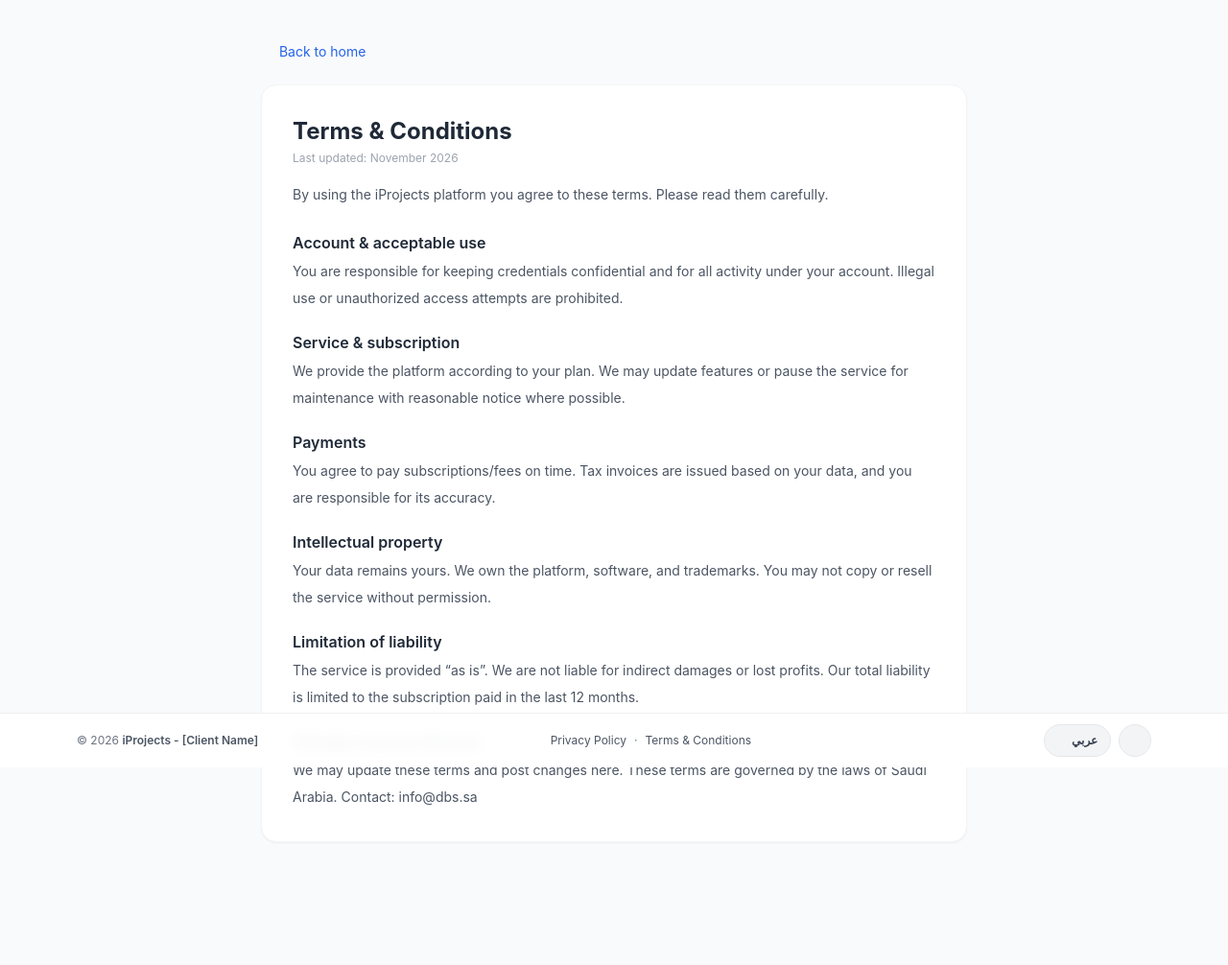
After one commit to QuickAirMenu/projects, a Laravel app: page /terms in a window 1280 px wide. The commit adds this page. Shown: the whole page at 96% size. Run offline with Laravel 12, Linux system fonts and the light colour scheme; data comes from the database, SQL or seed files in the repository; style sheets or scripts are compiled from the project's sources; parts of the project's set-up code (start-up, migrations or seed data) failed here and were passed over; some libraries are stand-ins or nearby versions; some web fonts are replaced.

Commit message:
feat(legal): footer on auth pages (language/theme) + privacy and terms pages

```diff
--- a/app/Http/Middleware/CheckSetup.php
+++ b/app/Http/Middleware/CheckSetup.php
@@ -11,7 +11,7 @@ class CheckSetup
     public function handle(Request $request, Closure $next)
     {
         // Allow these routes without setup check
-        $allowed = ['setup/*', 'health', 'backup-trigger*', 'login', 'logout', 'csp-report'];
+        $allowed = ['setup/*', 'health', 'backup-trigger*', 'login', 'logout', 'csp-report', 'privacy', 'terms'];
         foreach ($allowed as $pattern) {
             if ($request->is($pattern)) {
                 return $next($request);
--- /dev/null
+++ b/resources/lang/en/legal.php
@@ -0,0 +1,31 @@
+<?php
+
+return [
+    'legal_links' => 'Legal links',
+    'back_home' => 'Back to home',
+    'updated' => 'Last updated: November 2026',
+    'privacy' => [
+        'title' => 'Privacy Policy',
+        'intro' => 'We respect your privacy and protect your data. This policy explains what we collect, how we use it, and how we safeguard it.',
+        'sections' => [
+            ['heading' => 'Data we collect', 'body' => 'Account data (name, email, phone), the business data you enter (clients, projects, invoices, payments), and basic technical data (sign-in logs, IP address, browser type) for security and support.'],
+            ['heading' => 'How we use data', 'body' => 'To operate the service, issue invoices, manage projects, communicate with you, provide support, and improve the platform. We never sell your data or share it for marketing.'],
+            ['heading' => 'Sharing', 'body' => 'We share data only with essential service providers (hosting, email) and where required by law. All providers are bound by confidentiality.'],
+            ['heading' => 'Retention & security', 'body' => 'We retain data while you use the system and afterwards as required by regulations. We use transport encryption, least-privilege access, and encrypted backups.'],
+            ['heading' => 'Cookies', 'body' => 'We use necessary cookies for login, language and theme preferences. You can control cookies in your browser, but disabling them may affect functionality.'],
+            ['heading' => 'Your rights', 'body' => 'You may request access, correction, or deletion of your data (subject to legal obligations). Contact: :email'],
+        ],
+    ],
+    'terms' => [
+        'title' => 'Terms & Conditions',
+        'intro' => 'By using the iProjects platform you agree to these terms. Please read them carefully.',
+        'sections' => [
+            ['heading' => 'Account & acceptable use', 'body' => 'You are responsible for keeping credentials confidential and for all activity under your account. Illegal use or unauthorized access attempts are prohibited.'],
+            ['heading' => 'Service & subscription', 'body' => 'We provide the platform according to your plan. We may update features or pause the service for maintenance with reasonable notice where possible.'],
+            ['heading' => 'Payments', 'body' => 'You agree to pay subscriptions/fees on time. Tax invoices are issued based on your data, and you are responsible for its accuracy.'],
+            ['heading' => 'Intellectual property', 'body' => 'Your data remains yours. We own the platform, software, and trademarks. You may not copy or resell the service without permission.'],
+            ['heading' => 'Limitation of liability', 'body' => 'The service is provided “as is”. We are not liable for indirect damages or lost profits. Our total liability is limited to the subscription paid in the last 12 months.'],
+            ['heading' => 'Changes & governing law', 'body' => 'We may update these terms and post changes here. These terms are governed by the laws of Saudi Arabia. Contact: :email'],
+        ],
+    ],
+];
--- /dev/null
+++ b/resources/views/legal/doc.blade.php
@@ -0,0 +1,39 @@
+@php
+    $doc = __('legal.'.$docKey);
+    $companyEmail = \App\Models\Setting::query()->where('key', 'company_email')->value('value') ?: 'support@i-projects.net';
+@endphp
+<!DOCTYPE html>
+<html lang="{{ app()->getLocale() }}" dir="{{ is_rtl() ? 'rtl' : 'ltr' }}">
+<head>
+    <meta charset="utf-8">
+    <meta name="viewport" content="width=device-width, initial-scale=1">
+    <meta name="theme-color" content="#4F46E5">
+    <link rel="icon" type="image/png" sizes="32x32" href="{{ asset('icons/ip-32.png') }}">
+    <title>{{ $doc['title'] }} — {{ config('app.name') }}</title>
+    @vite(['resources/css/app.css'])
+    @include('partials.theme-head')
+</head>
+<body class="bg-gray-50">
+    <div class="mx-auto max-w-3xl px-4 py-10">
+        <a href="{{ url('/') }}" class="inline-flex items-center gap-2 text-sm text-blue-600 hover:underline">
+            <i class="fas fa-arrow-{{ is_rtl() ? 'right' : 'left' }}"></i>{{ __('legal.back_home') }}
+        </a>
+
+        <div class="mt-6 rounded-2xl border border-gray-100 bg-white p-6 sm:p-8 shadow-sm">
+            <h1 class="text-2xl font-bold text-gray-800">{{ $doc['title'] }}</h1>
+            <p class="mt-1 text-xs text-gray-400">{{ __('legal.updated') }}</p>
+            <p class="mt-4 text-sm leading-7 text-gray-600">{{ $doc['intro'] }}</p>
+
+            <div class="mt-6 space-y-5">
+                @foreach($doc['sections'] as $section)
+                <section>
+                    <h2 class="text-base font-semibold text-gray-800">{{ $section['heading'] }}</h2>
+                    <p class="mt-1 text-sm leading-7 text-gray-600">{{ str_replace(':email', $companyEmail, $section['body']) }}</p>
+                </section>
+                @endforeach
+            </div>
+        </div>
+    </div>
+    @include('partials.theme-toggle')
+</body>
+</html>
--- /dev/null
+++ b/resources/views/legal/privacy.blade.php
@@ -0,0 +1 @@
+@include('legal.doc', ['docKey' => 'privacy'])
--- /dev/null
+++ b/resources/views/legal/terms.blade.php
@@ -0,0 +1 @@
+@include('legal.doc', ['docKey' => 'terms'])
--- a/resources/views/partials/theme-toggle.blade.php
+++ b/resources/views/partials/theme-toggle.blade.php
@@ -1,4 +1,14 @@
-<div class="auth-controls">
+<footer class="auth-footer">
+    <div class="auth-footer-inner">
+        <span class="auth-footer-copy">
+            &copy; {{ date('Y') }} <a href="{{ url('/') }}">{{ config('app.name') }}</a>
+        </span>
+        <nav class="auth-footer-links" aria-label="{{ __('legal.legal_links') }}">
+            <a href="{{ route('privacy') }}">{{ __('legal.privacy.title') }}</a>
+            <span aria-hidden="true">·</span>
+            <a href="{{ route('terms') }}">{{ __('legal.terms.title') }}</a>
+        </nav>
+        <div class="auth-footer-actions">
             <a href="{{ route('lang.switch', app()->getLocale() === 'ar' ? 'en' : 'ar') }}"
                class="auth-ctrl"
                title="{{ app()->getLocale() === 'ar' ? 'English' : 'العربية' }}"
@@ -11,25 +21,45 @@
                 <i class="fas fa-moon"></i>
             </button>
         </div>
+    </div>
+</footer>
 
 <style>
-    .auth-controls {
-        position: fixed; top: 1rem; inset-inline-end: 1rem; z-index: 50;
-        display: flex; align-items: center; gap: .5rem;
+    body { padding-bottom: 5.5rem; }
+    .auth-footer {
+        position: fixed; inset-inline: 0; bottom: 0; z-index: 50;
+        background: rgba(255,255,255,.92); border-top: 1px solid rgba(0,0,0,.06);
+        backdrop-filter: blur(8px); -webkit-backdrop-filter: blur(8px);
     }
+    .auth-footer-inner {
+        max-width: 72rem; margin: 0 auto; padding: .7rem 1rem;
+        display: flex; flex-wrap: wrap; align-items: center; justify-content: space-between; gap: .6rem;
+        font-size: 12px; color: #6b7280;
+    }
+    .auth-footer-copy a { color: #4b5563; font-weight: 600; text-decoration: none; }
+    .auth-footer-links { display: flex; align-items: center; gap: .5rem; }
+    .auth-footer-links a { color: #4b5563; text-decoration: none; }
+    .auth-footer-links a:hover { color: #2563eb; text-decoration: underline; }
+    .auth-footer-actions { display: flex; align-items: center; gap: .5rem; }
     .auth-ctrl {
         display: inline-flex; align-items: center; justify-content: center; gap: .4rem;
-        height: 38px; padding: 0 .9rem; border-radius: 999px; cursor: pointer;
-        background: rgba(255,255,255,.94); color: #374151; font-size: 13px; font-weight: 600;
-        border: 1px solid rgba(255,255,255,.7); box-shadow: 0 4px 14px rgba(0,0,0,.12);
-        text-decoration: none; transition: background .15s ease, transform .15s ease;
+        height: 34px; padding: 0 .8rem; border-radius: 999px; cursor: pointer;
+        background: #f3f4f6; color: #374151; font-size: 12px; font-weight: 600;
+        border: 1px solid #e5e7eb; text-decoration: none;
     }
-    .auth-ctrl:hover { background: #fff; }
-    .auth-ctrl-icon { width: 38px; padding: 0; }
-    html.dark .auth-ctrl {
-        background: rgba(26,37,55,.94); color: #e2e8f0; border-color: #33465e;
+    .auth-ctrl:hover { background: #e5e7eb; }
+    .auth-ctrl-icon { width: 34px; padding: 0; }
+    html.dark body { background-color: #0f172a; }
+    html.dark .auth-footer { background: rgba(17,24,39,.94); border-top-color: #26364c; }
+    html.dark .auth-footer-inner { color: #94a3b8; }
+    html.dark .auth-footer-copy a,
+    html.dark .auth-footer-links a { color: #cbd5e1; }
+    html.dark .auth-footer-links a:hover { color: #93c5fd; }
+    html.dark .auth-ctrl { background: #1a2537; color: #e2e8f0; border-color: #33465e; }
+    html.dark .auth-ctrl:hover { background: #22314a; }
+    @media (max-width: 640px) {
+        .auth-footer-inner { justify-content: center; text-align: center; }
     }
-    html.dark .auth-ctrl:hover { background: #22314a; }
 </style>
 
 <script>
--- a/routes/web.php
+++ b/routes/web.php
@@ -99,6 +99,8 @@ Route::get('lang/{locale}', function ($locale) {
 
 // Help center
 Route::get('/help', fn () => view('help'))->name('help');
+Route::view('/privacy', 'legal.privacy')->name('privacy');
+Route::view('/terms', 'legal.terms')->name('terms');
 
 // Public quotes
 Route::get('/q/{token}', [QuoteController::class, 'publicShow'])->middleware('throttle:30,1')->name('quotes.public');
```
Also changed, not shown: resources/lang/ar/legal.php (added, +31 -0 lines), tests/Feature/LegalPagesTest.php (added, +37 -0 lines). Lines whose indentation alone changed are shown as unchanged.
